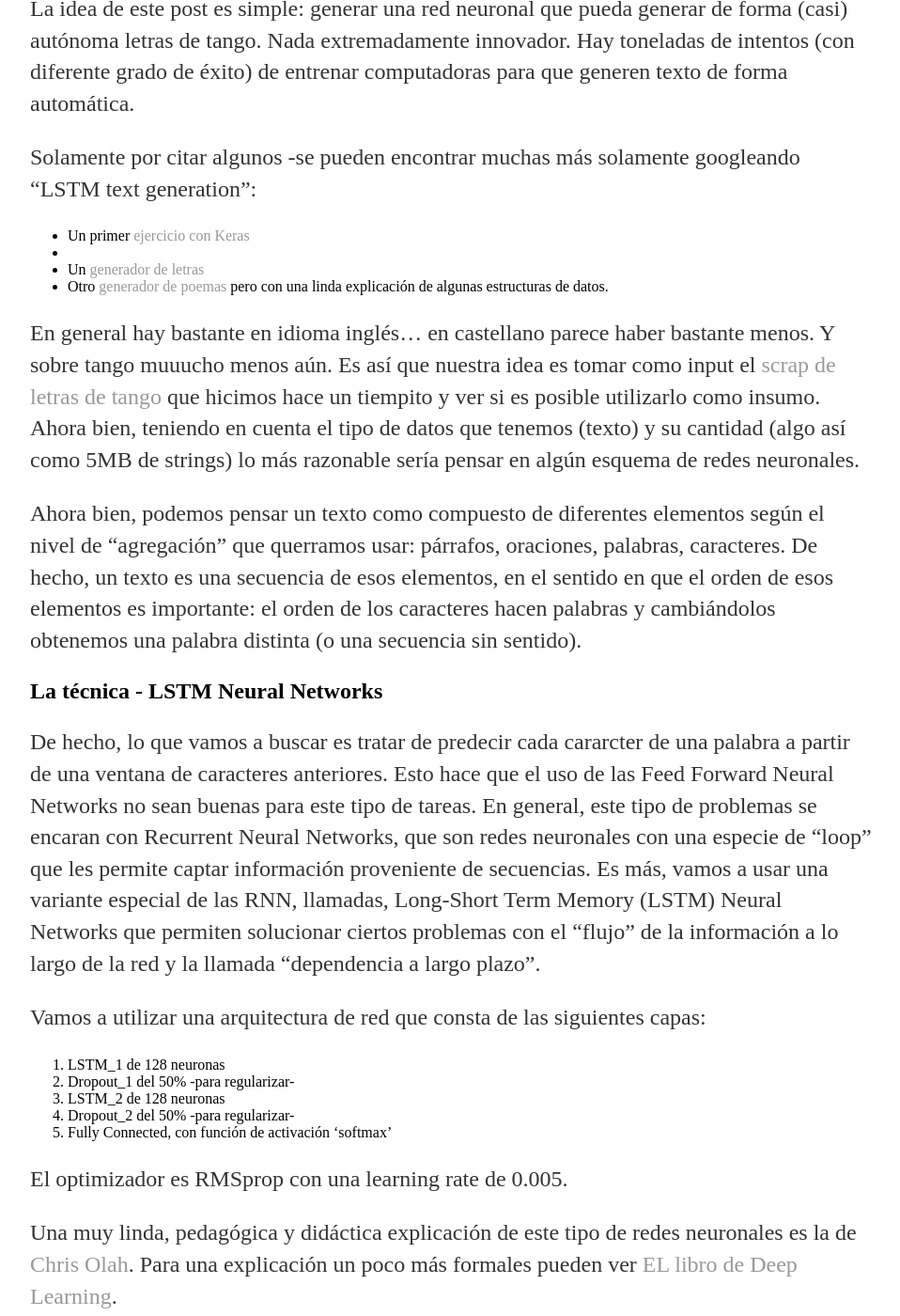
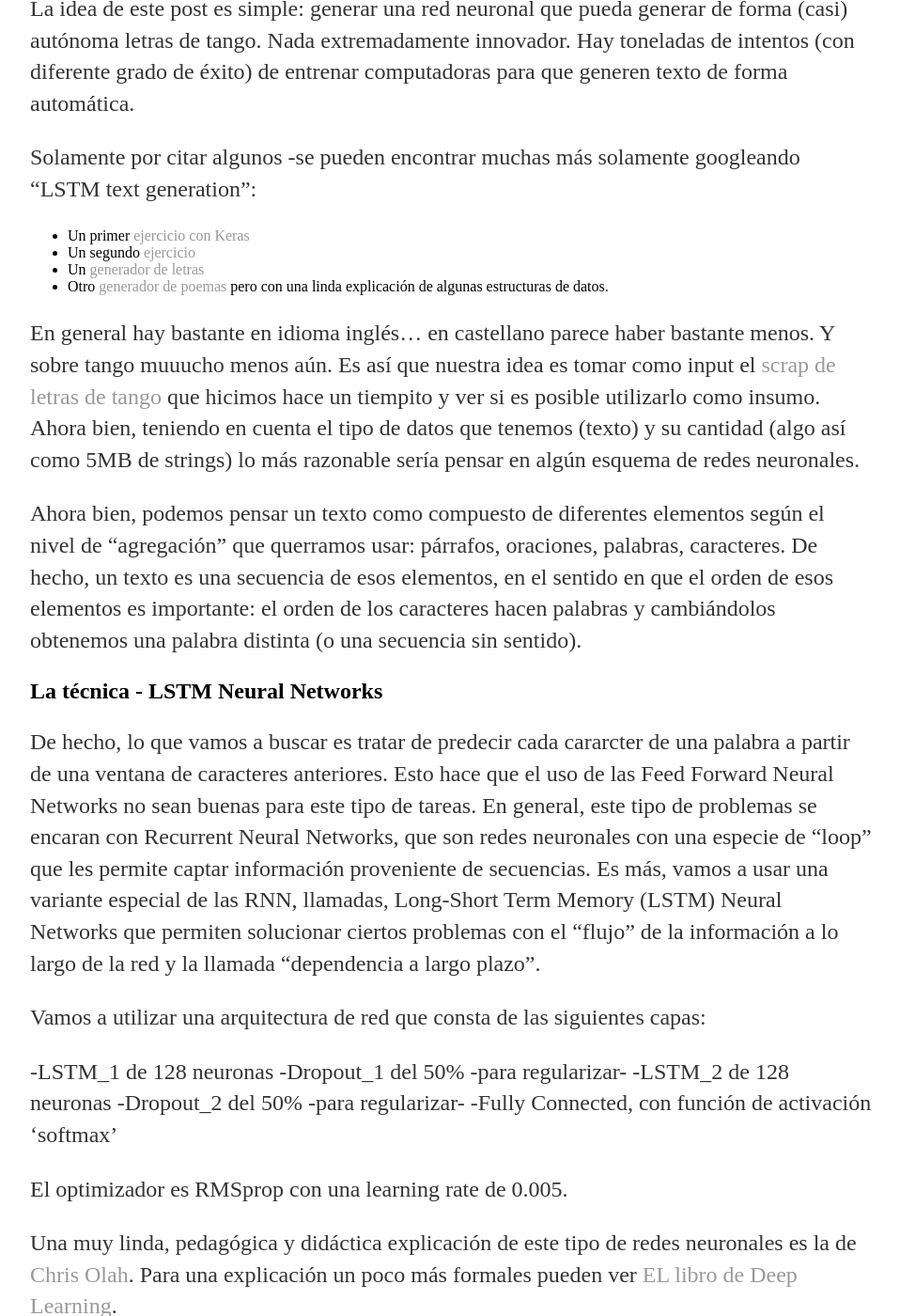
Before and after one commit to gefero/gefero.github.io, a Jekyll site: the page built from _posts/2018-11-10-LSTM_tango.md, in a window 1280 px wide and 1400 px high, scrolled down 368 px. Shown: the whole window at 94% size, without its empty margins (160-1118 px from the left). Built offline with Jekyll 4.4.1, drawn with Linux system fonts in a browser that asks for light colours; formulas are drawn with MathJax 3; part of the change alters nothing that is shown.

Commit message:
lstm post

```diff
--- a/_posts/2018-11-10-LSTM_tango.md
+++ b/_posts/2018-11-10-LSTM_tango.md
@@ -14,7 +14,7 @@ La idea de este post es simple: generar una red neuronal que pueda generar de fo
 Solamente por citar algunos -se pueden encontrar muchas más solamente googleando "LSTM text generation":
 
 - Un primer [ejercicio con Keras](https://machinelearningmastery.com/text-generation-lstm-recurrent-neural-networks-python-keras/)
-- [](https://medium.freecodecamp.org/applied-introduction-to-lstms-for-text-generation-380158b29fb3)
+- Un segundo [ejercicio](https://medium.freecodecamp.org/applied-introduction-to-lstms-for-text-generation-380158b29fb3)
 - Un [generador de letras](https://medium.com/coinmonks/word-level-lstm-text-generator-creating-automatic-song-lyrics-with-neural-networks-b8a1617104fb)
 - Otro [generador de poemas](https://www.analyticsvidhya.com/blog/2018/03/text-generation-using-python-nlp/) pero con una linda explicación de algunas estructuras de datos.
 
@@ -29,11 +29,11 @@ De hecho, lo que vamos a buscar es tratar de predecir cada cararcter de una pala
 
 Vamos a utilizar una arquitectura de red que consta de las siguientes capas:
 
-1. LSTM_1 de 128 neuronas
-2. Dropout_1 del 50% -para regularizar-
-3. LSTM_2 de 128 neuronas
-4. Dropout_2 del 50% -para regularizar-
-5. Fully Connected, con función de activación 'softmax'
+-LSTM_1 de 128 neuronas
+-Dropout_1 del 50% -para regularizar-
+-LSTM_2 de 128 neuronas
+-Dropout_2 del 50% -para regularizar-
+-Fully Connected, con función de activación 'softmax'
 
 El optimizador es RMSprop con una learning rate de 0.005.
 
@@ -97,7 +97,7 @@ Vamos a meternos en detalle sobre el proceso de entrenamiento (que al momento de
 
 Veamos como evolucionó la accuracy del modelo:
 
-![](/_files/LSTM_tango_acc.png)
+![](LSTM_tango_acc.png)
 
 Pareciera que se ve una tendencia a la baja, aunque con varios picos. De hecho, al volver a chequear un rato después había habido una subida durante la iteración 12, que retomo la tendencia a la baja. Así que, por ese lado, pareciera que la cosa va bien.
 
```
Also changed, not shown: _posts/LSTM_tango_acc.png (renamed from _posts/_files/LSTM_tango_acc.png).
